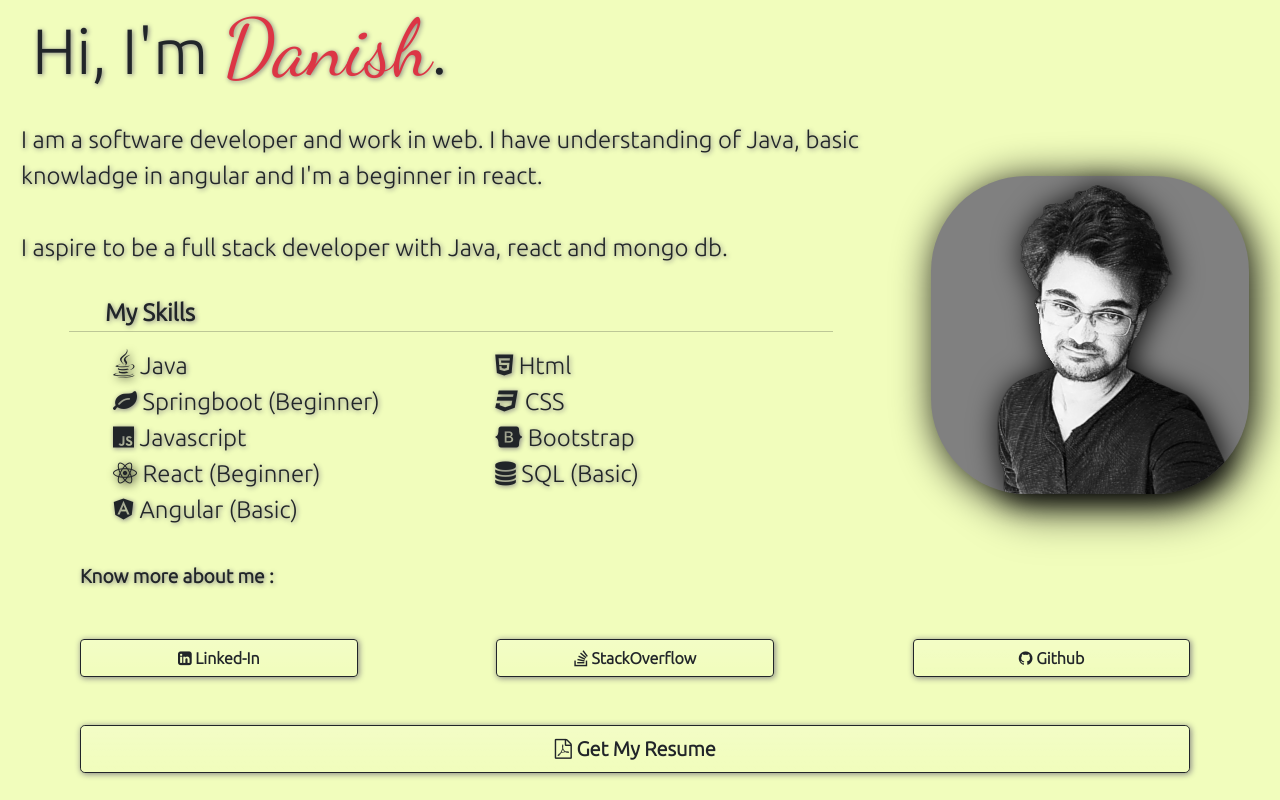
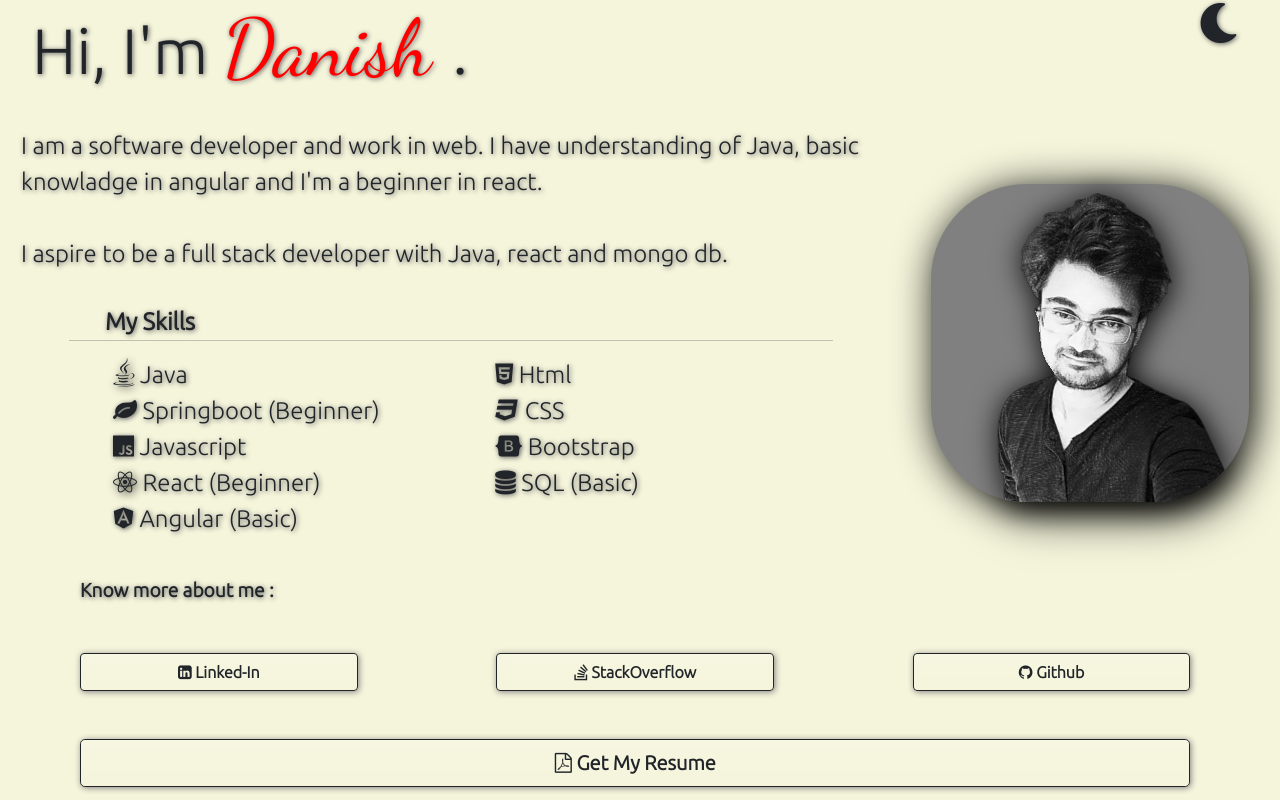
Before and after one commit to dev-danish-javed/dev-danish-javed.github.io, a plain HTML site: page index.html in a window 1280 px wide. Drawn offline with nearby package versions, Linux system fonts and the light colour scheme; some icons are missing.

Commit message:
Added dark mode

```diff
--- a/Css/index.css
+++ b/Css/index.css
@@ -1,22 +1,16 @@
 @import url("https://fonts.googleapis.com/css2?family=Dancing+Script&family=Ubuntu:wght@300&display=swap");
 body {
-
-     height: 98vh;
+     height: 100vh;
      width: 100vw;
      font-family: "Ubuntu", sans-serif;
+     transition: all 1s;
+     background-color: beige;
 }
-.background-color-change{
-     animation: body-color-change 2s infinite alternate;
+body.dark {
+     color: ghostwhite;
+     background-color: #00020a;
 }
-@keyframes body-color-change {
-     0% {
-         background: rgb(255, 246, 191);
-     }
-     100% {
-           background: rgb(237, 255, 187);
 
-     }
-}
 .center-content {
      display: flex;
      justify-content: center;
@@ -40,18 +34,21 @@ body {
      white-space: nowrap;
 }
 .home-page-layout {
-     display: grid;
+     /* display: grid; */
      height: 100%;
      width: 98%;
 }
 .home-page-layout .home-page-element {
      padding-left: 2rem;
      padding-right: 1rem;
-     text-shadow: 1px 1px 5px grey;
+     text-shadow: 1px 1px 5px rgb(92, 92, 92);
+     /* border: 2px solid red;; */
+}
+.dark .home-page-layout .home-page-element {
+     text-shadow: 1px 1px 6px rgb(255, 255, 255);
      /* border: 2px solid red;; */
 }
 .home-page-layout .home-page-element.bio {
-
      font-size: x-large;
 }
 .home-page-layout .home-page-element.pic .img-container {
@@ -79,14 +76,19 @@ body {
      filter: grayscale(0);
 }
 .home-page-layout .home-page-element.skills {
-
      font-size: x-large;
 }
 .home-page-layout .home-page-element.skills ul {
      list-style: none;
 }
 
-
 .home-page-layout .home-page-element.buttons .btn {
      box-shadow: 1px 1px 6px grey;
 }
+
+.red-text{
+     color: red;
+}
+.themeChanger{
+     transform: translatey(-50px);
+}
--- a/Js/index.js
+++ b/Js/index.js
@@ -1,12 +1,11 @@
 
 const toogleMode= ()=>{
     let body = document.body;
-    body.classList.toggle('background-color-change');
-    body.classList.toggle('bg-dark');
-    body.classList.toggle('text-light');
-    body.classList.toggle('bg-gradient');
+    body.classList.toggle('dark');
+    document.getElementById('lightThemeIcon').classList.toggle('d-none');
+    document.getElementById('darkThemeIcon').classList.toggle('d-none');
 
-    if (body.classList.contains('bg-dark')) {
+    if (body.classList.contains('dark')) {
         let darkButtons = document.getElementsByClassName('btn-outline-dark');
         [...darkButtons].forEach(element => {
             element.classList.remove('btn-outline-dark');
--- a/index.html
+++ b/index.html
@@ -25,10 +25,19 @@
     <script src="./Js/index.js"></script>
 </head>
 
-<body class="background-color-change">
-    <div class="home-page-layout d-flex flex-wrap">
-        <div class="home-page-element intro w-100">
-            <div class="display-3">Hi, I'm <span class="display-1 text-danger font-dancing-script">Danish</span>.</div>
+<body class="">
+
+    <div id="main-contents" class="home-page-layout d-flex flex-wrap mt-5 mt-lg-0">
+        <div class="home-page-element intro w-100 ">
+            <div class="display-3 w-100">Hi, I'm <span class="display-1 red-text font-dancing-script">Danish </span>.
+            <span class="fs-1 float-end ">
+                <label for="themeToggler">
+                    <i id="lightThemeIcon" class="far fa-sun text-light d-none "></i>
+                    <input type="checkbox" class="d-none" id="themeToggler" title="themeToggler" onchange="toogleMode()">
+                    <i id="darkThemeIcon" class="fas fa-moon d-inline"></i>
+                </label>
+            </span>
+            </div>
         </div>
         <div class="row">
             <table>
@@ -46,10 +55,10 @@
                         </div>
                     </td>
                     <td rowspan="2">
-                        <div class="home-page-element pic col d-none d-lg-block">
+                        <div class="home-page-element pic col d-none d-md-block d-lg-block">
                             <div class="center-content">
                                 <div class="img-container">
-                                    <img class="mx-auto" onclick="toogleMode()" src="./Images/My Pic.png" alt="">
+                                    <img class="mx-auto" src="./Images/My Pic.png" alt="">
                                 </div>
                             </div>
                         </div>
@@ -91,7 +100,7 @@
         </div>
 
 
-        <div class="home-page-element buttons w-100">
+        <div id="buttonContainer" class="home-page-element buttons w-100">
             <div class="center-content">
 
                 <div class="buttons-container w-100 ">
```
